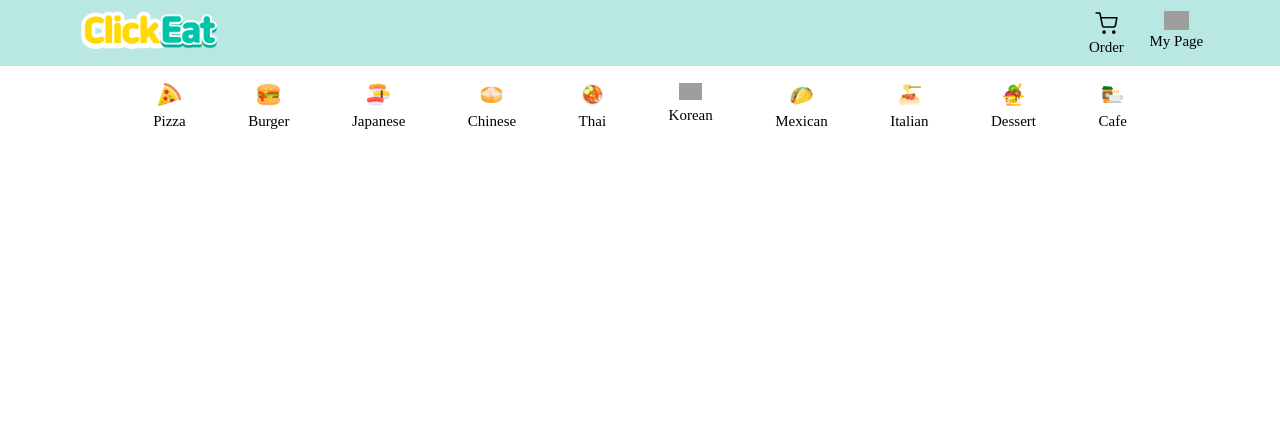
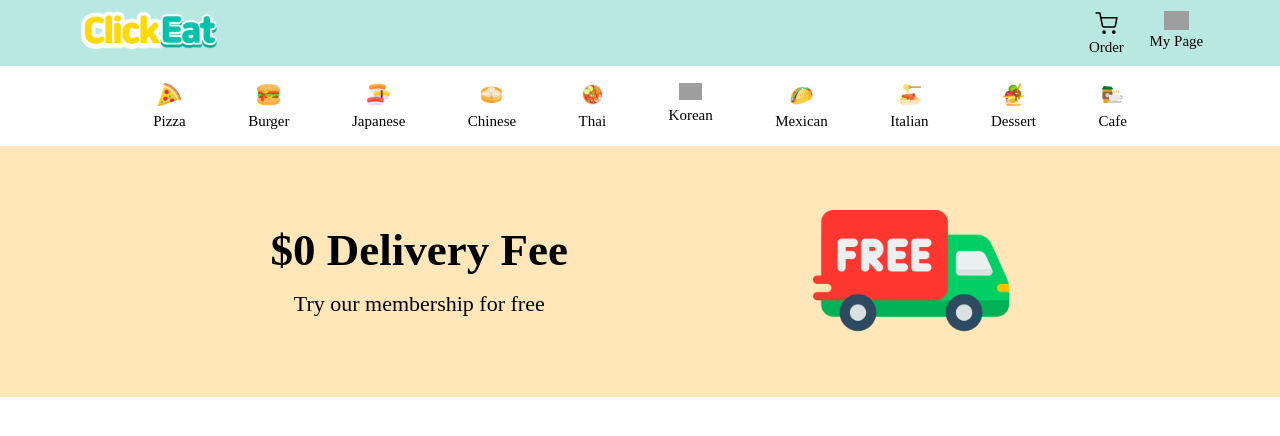
Before and after one commit to Dayhun/ClickEat, a PHP site: page / in a window 1280 px wide. Shown: the top 436 px of the page. Run offline with PHP 8.4, Linux system fonts and the light colour scheme; some libraries are stand-ins or nearby versions; grey boxes are pictures that could not be loaded.

Commit message:
Advertisement html&css is done

```diff
--- a/css/Pages/main.css
+++ b/css/Pages/main.css
@@ -61,6 +61,30 @@
         color: black;
         font-size: 13px;
     }
+    /* Adv */
+    .mainAdv {
+        background-color: #FFE7B9;
+        width: 96%;
+        height: 20vh;
+        display: flex;
+        justify-content: space-evenly;
+        align-items: center;
+        padding: 2%;
+    }
+    .mainAdv > article {
+        display: flex;
+        flex-direction: column;
+        justify-content: center;
+        row-gap: 2vh;
+    }
+    .mainAdv > article > h3 {
+        font-weight: 800;
+        font-size: 25px;
+        text-align: center;
+    }
+    .mainAdv > img {
+        width: 25%;
+    }
 }
 @media (min-width: 700px) {
     /* Header */
@@ -98,6 +122,23 @@
     .mainNav a > p {
         font-size: 15px;
     }
+    /* Adv */
+    .mainAdv {
+        height: 25vh;
+    }
+    .mainAdv > article {
+        row-gap: 2.5vh;
+    }
+    .mainAdv > article > h3 {
+        font-size: 40px;
+    }
+    .mainAdv > article > p {
+        font-size: 20px;
+        text-align: center;
+    }
+    .mainAdv > img {
+        width: 20%;
+    }
 }
 @media (min-width: 1000px) {
     /* Header */
@@ -130,4 +171,15 @@
     .mainNav img {
         width: 23px;
     }
+    /* Adv */
+    .mainAdv > article > h3 {
+        font-size: 45px;
+    }
+    .mainAdv > article > p {
+        font-size: 22px;
+        text-align: center;
+    }
+    .mainAdv > img {
+        width: 16%;
+    }
 }
--- a/inc/MainPage.class.php
+++ b/inc/MainPage.class.php
@@ -93,4 +93,24 @@ class MainPage{
         ';
         return $mainPageNav;
     }
+
+    public static function mainPageAdv() : string {
+        $mainPageAdv = '
+        <section class="mainAdv">
+            <article>
+                <h3>$0 Delivery Fee</h3>
+                <p>Try our membership for free</p>
+            </article>
+            <img src="./img/free-delivery.png" alt="adv-img" />
+        </section>
+        ';
+        return $mainPageAdv;
+    }
 }
+// <section class="mainAdv">
+//                 <article>
+//                     <h3>$0 Delivery Fee</h3>
+//                     <p>Try our membership for free</p>
+//                 </article>
+//                 <img src="./img/adv.jpg" alt="adv-img" />
+//             </section>
--- a/index.php
+++ b/index.php
@@ -5,4 +5,5 @@ require_once("inc/MainPage.class.php");
 echo Page::htmlStart();
 echo MainPage::mainPageHeader();
 echo MainPage::mainPageNav();
+echo MainPage::mainPageAdv();
 echo Page::htmlEnd();
```
Also changed, not shown: img/free-delivery.png (added).
